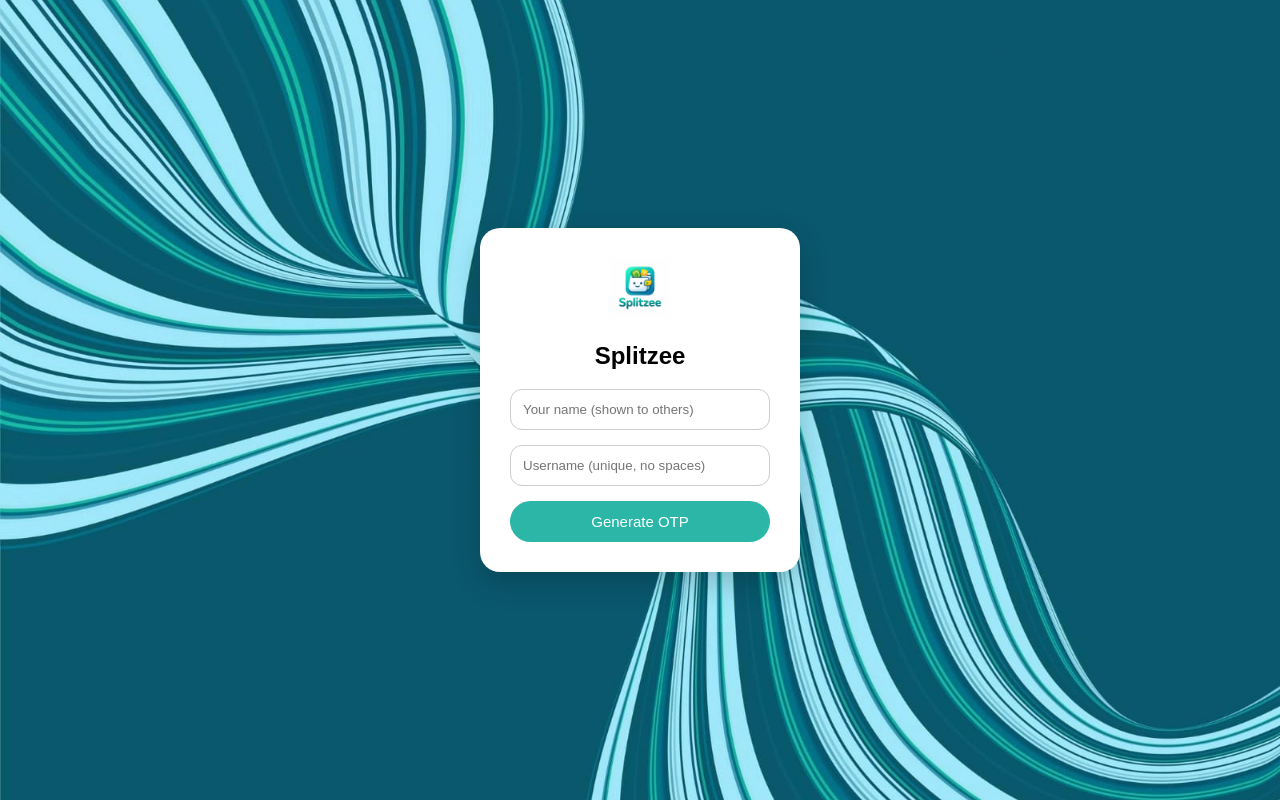
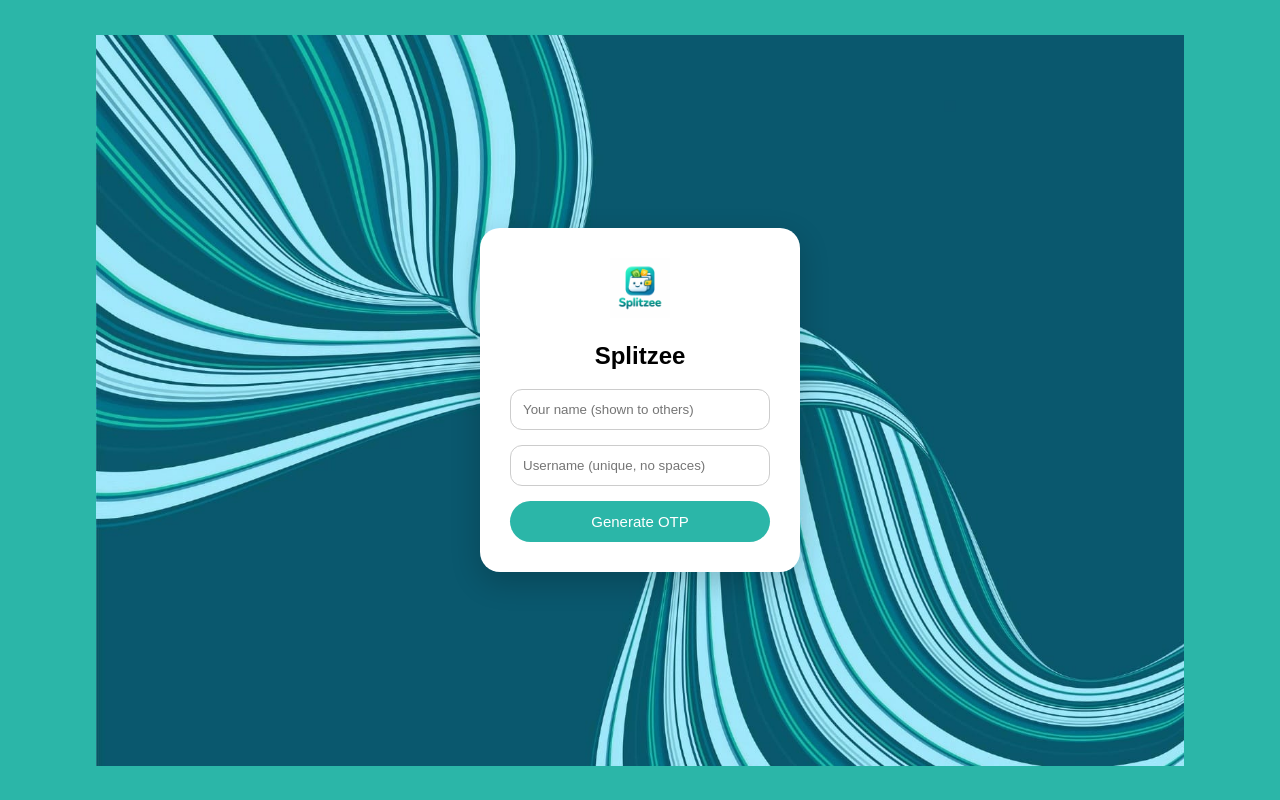
Before and after one commit to varnika29-rbg/splitzee-app, a Flask app: page / in a window 1280 px wide. Run offline with Flask 3, Linux system fonts and the light colour scheme.

Commit message:
Update login.html
background image

```diff
--- a/templates/login.html
+++ b/templates/login.html
@@ -11,16 +11,18 @@
             box-sizing: border-box;
         }
 
-     body {
+    body {
     margin: 0;
     height: 100vh;
     font-family: Arial, sans-serif;
-    background: url("{{ url_for('static', filename='app-bg.jpeg') }}") no-repeat center center;
-    background-size: cover;
+    background: url("{{ url_for('static', filename='app-bg.jpeg') }}") no-repeat center;
+    background-size: 85%;
+    background-color: #2bb6a8;
     display: flex;
     justify-content: center;
     align-items: center;
 }
+
 
 
 
```
